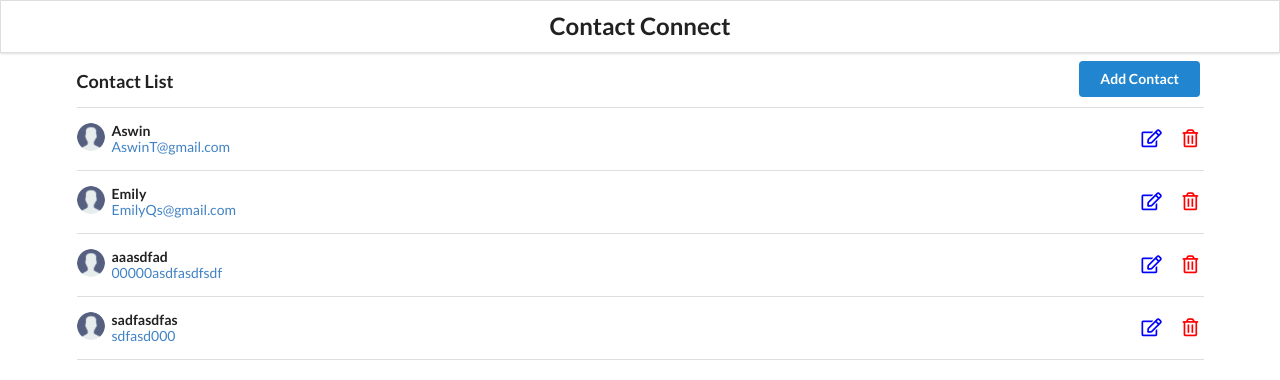
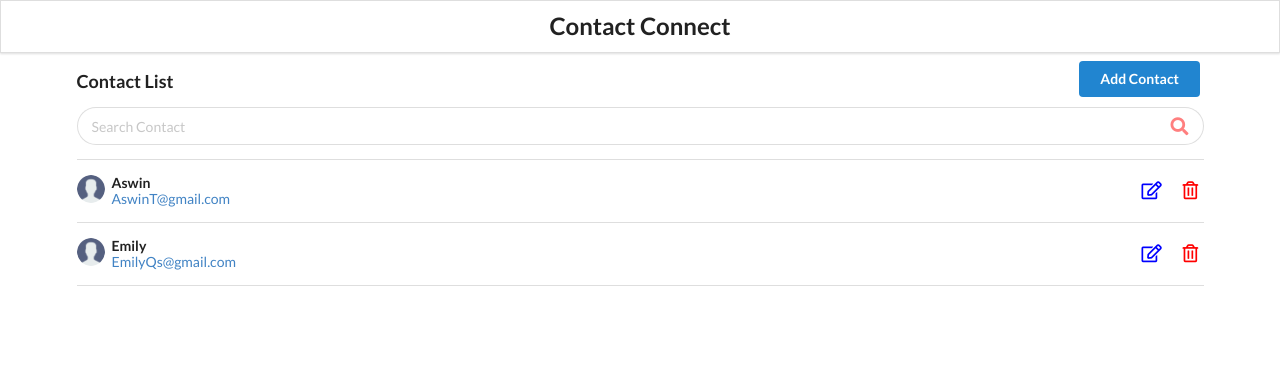
Before and after one commit to PrajilPradeep/contact-connect, a React (Vite) app: page / in a window 1280 px wide. Shown: the top 380 px of the page. Built offline with nearby package versions, Linux system fonts and the light colour scheme; data requests are answered from the project's data file.

Commit message:
Add search functionality to filter contact by name and email

```diff
--- a/data/db.json
+++ b/data/db.json
@@ -9,16 +9,6 @@
       "id": "e1282816-7f3c-4434-81bb-f2f751be88a4",
       "name": "Emily",
       "email": "EmilyQs@gmail.com"
-    },
-    {
-      "id": "53243d3a-f3ea-431f-87ff-acbc629a71dc",
-      "name": "aaasdfad",
-      "email": "00000asdfasdfsdf"
-    },
-    {
-      "id": "eb4ed422-97e7-47bb-9085-90802d5bc769",
-      "name": "sadfasdfas",
-      "email": "sdfasd000"
     }
   ]
 }
--- a/src/components/App.jsx
+++ b/src/components/App.jsx
@@ -11,7 +11,8 @@ import EditContact from "./EditContact";
 
 function App() {
   const [contactList, setContactList] = useState([]);
-
+  const [searchTerm, setSearchTerm] = useState("");
+  const [searchResult, setSearchResult] = useState([]);
   const retrieveContacts = async () => {
     const response = await api.get("/contacts");
     return response.data;
@@ -51,6 +52,21 @@ function App() {
     setContactList(newContactList);
   };
 
+  const searchHandler = (searchTerm) => {
+    setSearchTerm(searchTerm);
+    if (searchTerm !== "") {
+      const newContactList = contactList.filter((contact) => {
+        return Object.values(contact)
+          .join("")
+          .toLowerCase()
+          .includes(searchTerm.toLowerCase());
+      });
+      setSearchResult(newContactList);
+    } else {
+      setSearchResult(contactList);
+    }
+  };
+
   return (
     <div className="ui container">
       <Router>
@@ -61,8 +77,12 @@ function App() {
             exact
             element={
               <ContactList
-                contactList={contactList}
+                contactList={
+                  searchTerm.length >= 1 ? searchResult : contactList
+                }
                 deleteContact={deleteContact}
+                searchTerm={searchTerm}
+                searchKeyword={searchHandler}
               />
             }
           />
--- a/src/components/ContactList.jsx
+++ b/src/components/ContactList.jsx
@@ -1,6 +1,13 @@
 import ContactCard from "./ContactCard";
 import { Link } from "react-router-dom";
-function ContactList({ contactList, deleteContact }) {
+import { useRef } from "react";
+function ContactList({
+  contactList,
+  deleteContact,
+  searchTerm,
+  searchKeyword,
+}) {
+  const inputEl = useRef("");
   const renderContactList = contactList.map((contact) => {
     return (
       <ContactCard
@@ -10,6 +17,10 @@ function ContactList({ contactList, deleteContact }) {
       />
     );
   });
+
+  const getSearchTerm = () => {
+    searchKeyword(inputEl.current.value);
+  };
   return (
     <div className="main">
       <h3>
@@ -18,8 +29,23 @@ function ContactList({ contactList, deleteContact }) {
           <button className="ui button blue right">Add Contact</button>
         </Link>
       </h3>
+      <div className="ui search">
+        <div className="ui icon input">
+          <input
+            ref={inputEl}
+            type="text"
+            placeholder="Search Contact"
+            className="prompt"
+            value={searchTerm}
+            onChange={getSearchTerm}
+          />
+          <i className="search icon" />
+        </div>
+      </div>
 
-      <div className="ui celled list">{renderContactList}</div>
+      <div className="ui celled list">
+        {contactList.length >= 1 ? renderContactList : "No Contacts Available"}
+      </div>
     </div>
   );
 }
--- a/src/styles/App.css
+++ b/src/styles/App.css
@@ -26,3 +26,7 @@ i.icon {
 .center-div {
   text-align: center;
 }
+
+.ui.search .input {
+  width: 100%;
+}
```
